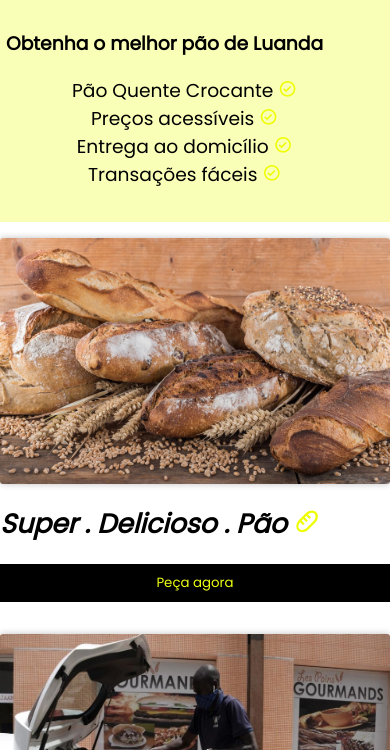
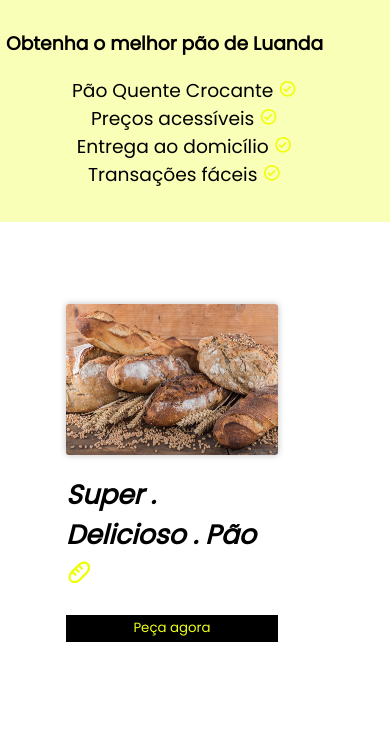
Before and after one commit to midnightXander/fidel-bread, a plain HTML site: page index.html in a window 390 px wide. Shown: the part 94-844 px from the top of the page. Drawn offline with nearby package versions, Linux system fonts and the light colour scheme.

Commit message:
adjusted styles

```diff
--- a/index.html
+++ b/index.html
@@ -3,7 +3,7 @@
 <head>
     <title>Pão do Fidel</title>
     <meta name="viewport" content="width=device-width,initial-scale=1">
-
+    <meta http-equiv="X-UA compatible" content="IE=edge">
     <link href="style.css" rel="stylesheet">
     <link href='https://unpkg.com/boxicons@2.1.4/css/boxicons.min.css' rel='stylesheet'>
     <link rel="stylesheet" href="https://cdnjs.cloudflare.com/ajax/libs/font-awesome/4.7.0/css/font-awesome.min.css">
--- a/style.css
+++ b/style.css
@@ -94,7 +94,7 @@ i{
     margin: 1rem;
     margin-right: 0;
     margin-bottom:100px;
-    width: 100%;
+    width: 80%;
     /* overflow: scroll; */
     overflow: hidden;
     display: grid;
@@ -285,12 +285,13 @@ i{
         }
     }
     .bread-section{
-        margin: 0;
+        margin: 1rem;
         float: left;
         grid-template-columns: 1fr;
-        grid-template-rows:1fr 1fr  ;
+        /* grid-template-rows:1fr 1fr 1fr ; */
         .card{
             margin: 1rem 0;
+            padding: 50px;
         }
     }
     .nav-links{
```
